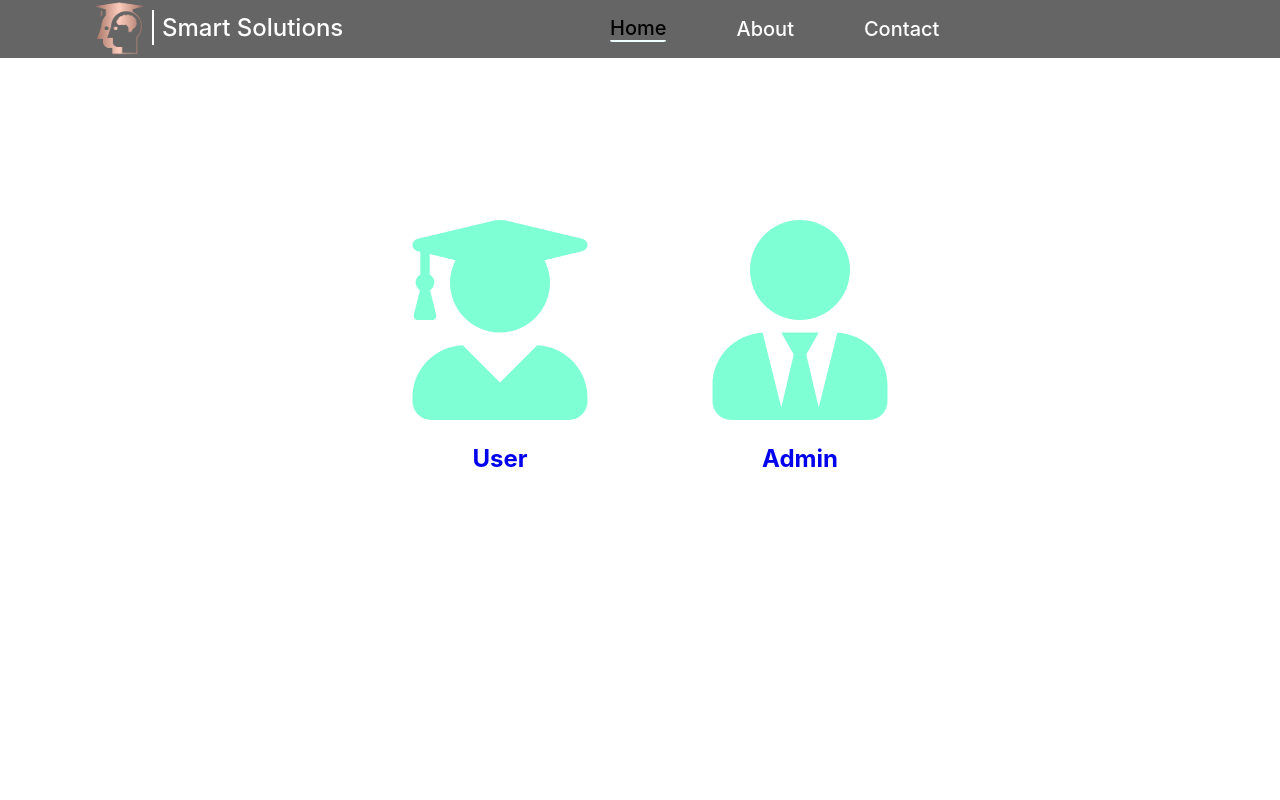
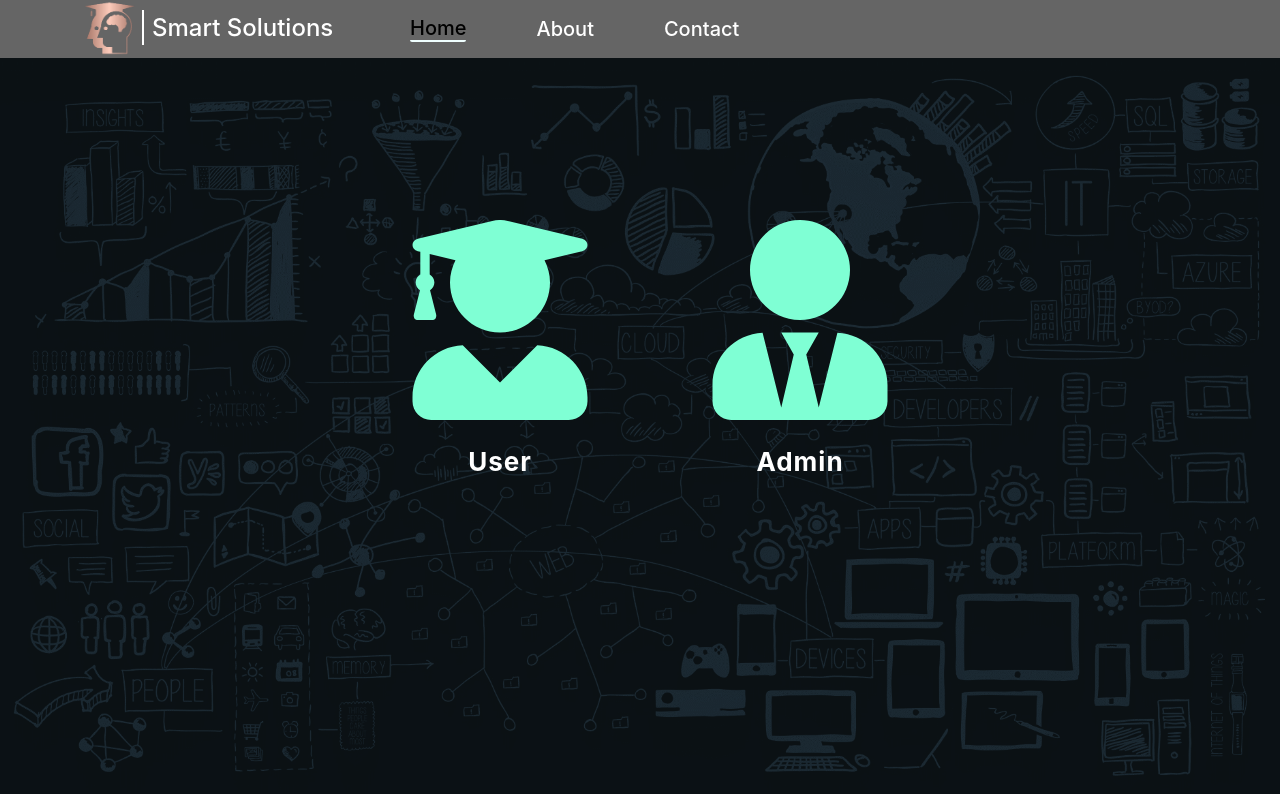
Before and after one commit to devXJatin/smart-solutions, a React (Create React App) app: page / in a window 1280 px wide. Built offline with nearby package versions, Linux system fonts and the light colour scheme.

Commit message:
admin login page

```diff
--- a/package.json
+++ b/package.json
@@ -14,6 +14,7 @@
     "react-icons": "^4.3.1",
     "react-router-dom": "^6.0.2",
     "react-scripts": "4.0.3",
+    "tailwind": "^4.0.0",
     "web-vitals": "^1.1.2"
   },
   "scripts": {
--- a/src/App.css
+++ b/src/App.css
@@ -1,10 +1,19 @@
+/* ====Home Background==== */
+
+.bgHome {
+  background-image: url("./Assests/bg-img1.png");
+  background-position: center;
+  background-size: cover;
+  height: 92vh;
+  min-width: 100%;
+  /* background:linear-gradient(to left top, rgb(219, 234, 254), rgb(147, 197, 253), rgb(59, 130, 246)) */
+}
+
 /* Navigation style */
 nav {
   background-color: rgba(0, 0, 0, 0.603);
   display: flex;
   height: 58px;
-  justify-content: space-between;
-
 }
 
 .nav-links {
@@ -12,7 +21,7 @@ nav {
   display: flex;
   align-items: center;
   position: absolute;
-  margin-left: 500px;
+  margin-left: 300px;
 }
 
 .link {
@@ -22,6 +31,7 @@ nav {
   font-weight: 500;
   margin-left: 70px;
 }
+
 .active {
   color: black;
   border-bottom: 2px solid azure;
@@ -30,7 +40,7 @@ nav {
 
 header {
   /* border: 2px solid black; */
-  margin-left: 90px;
+  margin-left: 80px;
   cursor: pointer;
 }
 .logo {
@@ -52,6 +62,19 @@ header {
 /* ==========Navigation style End======= */
 
 /* ====user & admin login style====== */
+
+.userLink h2,
+.adminLink h2 {
+  text-decoration: none;
+  color: white;
+  font-size: 26px;
+  letter-spacing: 1px;
+}
+
+.user:active,
+.admin:active {
+  transform: scale(0.95);
+}
 .user {
   position: absolute;
   top: 220px;
@@ -78,9 +101,24 @@ header {
 
 /* =============Login Page style=========== */
 /* login style */
+
+.passwordIcon, .userIcon, .adminIcon{
+  display: flex;
+  /* border: 2px solid black; */
+  /* margin-left: -48px; */
+  margin-bottom: 4px;
+}
+.passwordIcon span, .userIcon span, .adminIcon span{
+  font-size: 22px;
+  margin-top: 4px;
+  padding: 8px;
+  margin-right: 4px;
+  color: #1ca185;
+}
 .userLogin h1 {
   font-weight: bold;
   margin-bottom: 70px;
+
 }
 
 button {
@@ -101,6 +139,7 @@ button {
 
 button:hover {
   background-color: #27b697da;
+  border: none;
 }
 
 button:active {
@@ -129,12 +168,13 @@ form {
 input {
   background-color: #eee;
   border: none;
-  padding: 12px 15px;
+  padding: 10px 52px 10px 16px;
   margin: 8px 0;
   width: 100%;
   margin-bottom: 16px;
   outline: none;
   font-size: 16px;
+  margin-right: 36px;
 }
 
 .container {
@@ -155,14 +195,15 @@ input {
   top: 0;
   height: 100%;
   transition: all 0.6s ease-in-out;
-  text-align: center;
+  /* text-align: center; */
+  /* border: 2px solid black; */
 }
 
 .sign-in-container {
   left: 0;
   width: 450px;
   z-index: 2;
-  margin: auto;
+  /* margin: auto; */
 }
 
 /* ============END==================== */
--- a/src/Components/Admin.js
+++ b/src/Components/Admin.js
@@ -1,19 +1,31 @@
-import React from 'react'
-import "../App.css"
+import React from "react";
+import "../App.css";
+import { FaLock, FaUser } from "react-icons/fa";
 
 function Admin() {
   return (
-        <div  className="container">
+    <div className="container">
       <div className="form-container sign-in-container">
-            <form className="userLogin" >
-                <h1>Admin Login</h1>
-                <input type="Email" required placeholder="Email" />
-                <input type="Password" required  placeholder="Password"/>
+        <form className="userLogin">
+          <h1>Admin</h1>
+          <div className="adminIcon">
+            <span>
+              <FaUser />
+            </span>
+            <input type="text" required placeholder="Admin ID" />
+          </div>
+          <div className="passwordIcon">
+            <span>
+              {" "}
+              <FaLock />
+            </span>
+            <input type="Password" required placeholder="Password" />
+          </div>
           <button type="submit">Log in</button>
         </form>
       </div>
     </div>
-    )
+  );
 }
 
-export default Admin
+export default Admin;
--- a/src/Components/Home.js
+++ b/src/Components/Home.js
@@ -1,11 +1,12 @@
 import React from "react";
 import "../App.css"
 import { NavLink } from "react-router-dom";
-import { FaUserGraduate, FaUserTie } from "react-icons/fa";
+import { FaUserGraduate, FaUserTie  } from "react-icons/fa";
+import Background from '../Assests/bg-img1.png'
 function Home() {
   return (
-    <div>
-      <Student />
+    <div className="bgHome">
+      <User />
       <Admin/>
     </div>
   );
@@ -15,10 +16,11 @@ export default Home;
 
 
 //Student
-export const Student = () => {
+export const User = () => {
   return (
-    <NavLink to="/home/user" activeClassName="active">
+    <NavLink to="/home/user" className="userLink">
       <div className="user">
+
         <FaUserGraduate className="icon" />
         <h2 className="user-head">User</h2>
       </div>
@@ -29,7 +31,7 @@ export const Student = () => {
 //Admin Component
 export const Admin = () => {
   return (
-    <NavLink to="home/admin">
+    <NavLink to="home/admin" className="adminLink">
       <div className="admin">
         <FaUserTie className="icon" />
         <h2 className="admin-head">Admin</h2>
--- a/src/Components/User.js
+++ b/src/Components/User.js
@@ -1,4 +1,6 @@
 import React, {useState} from "react";
+import {FaLock, FaUser} from 'react-icons/fa'
+import "../App.css"
 function User() {
     const [users, setUsers] = useState({
         email :'',
@@ -18,9 +20,15 @@ function User() {
       <div  className="container">
     <div className="form-container sign-in-container">
         <form className="userLogin" onSubmit={handleSubmit}>
-            <h1>User Login</h1>
-            <input type="Email" required placeholder="Email" value={users.email} onChange={handleUsername}/>
+            <h1>User</h1>
+            <div className="userIcon">
+            <span><FaUser/></span>
+            <input type="text" required placeholder="User ID" value={users.email} onChange={handleUsername}/>
+            </div>
+            <div className="passwordIcon">
+            <span> <FaLock/></span>
             <input type="Password" required  value={users.password} placeholder="Password"/>
+            </div>
             <button type="submit">Log in</button>
         </form>
     </div>
```
Also changed, not shown: src/Assests/bg-img1.png (added), 1 other file (tests, documents, lock files or other folders). Lines whose indentation alone changed are shown as unchanged.
